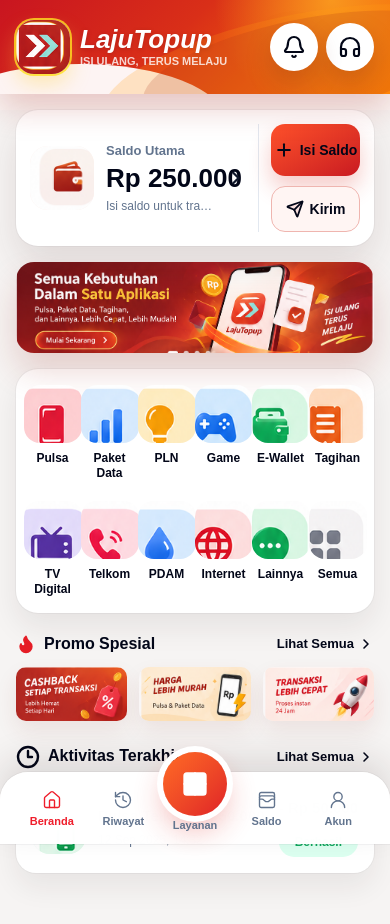
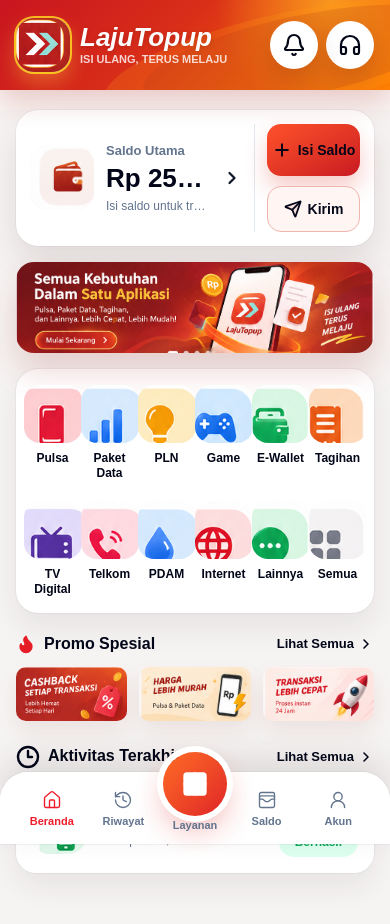
Before and after one commit to Dlennss/LajuTopup, a Next.js app in the folder pulsa-fe/: page / in a window 390 px wide. Shown: the top 924 px of the page. Built offline with nearby package versions, Linux system fonts and the light colour scheme; no server answers.

Commit message:
Polish mobile home header spacing

```diff
--- a/pulsa-fe/components/shared/AppTopHeader.tsx
+++ b/pulsa-fe/components/shared/AppTopHeader.tsx
@@ -17,13 +17,12 @@
   void saldo;
 
   return (
-    <header className="brand-app-header sticky top-0 z-20 overflow-hidden bg-[#c91d23] px-4 pb-4 pt-4 text-white shadow-[0_14px_30px_rgba(166,29,24,0.22)]">
+    <header className="brand-app-header sticky top-0 z-10 overflow-hidden bg-[#c91d23] px-4 py-4 text-white shadow-[0_12px_26px_rgba(166,29,24,0.2)]">
       <div className="pointer-events-none absolute inset-0 bg-[radial-gradient(circle_at_85%_0%,rgba(255,178,36,0.72),transparent_34%),linear-gradient(135deg,#c91520_0%,#d92f18_44%,#ff7b00_100%)]" />
-      <div className="pointer-events-none absolute -left-16 bottom-[-82px] h-28 w-72 rounded-[50%] bg-white/95" />
-      <div className="pointer-events-none absolute left-[36%] top-5 h-24 w-80 -rotate-12 rounded-[50%] bg-[#90151d]/18" />
-      <div className="pointer-events-none absolute right-[-24%] top-4 h-28 w-96 -rotate-12 rounded-[50%] bg-[#ff9c12]/22" />
+      <div className="pointer-events-none absolute left-[36%] top-4 h-20 w-80 -rotate-12 rounded-[50%] bg-[#90151d]/18" />
+      <div className="pointer-events-none absolute right-[-24%] top-3 h-24 w-96 -rotate-12 rounded-[50%] bg-[#ff9c12]/22" />
 
-      <div className="relative flex h-[62px] items-center justify-between gap-2">
+      <div className="relative flex h-[58px] items-center justify-between gap-2">
         <div className="flex min-w-0 flex-1 items-center">
           <Link
             href={homeHref}
--- a/pulsa-fe/components/user/LajuTopupHomeScreen.tsx
+++ b/pulsa-fe/components/user/LajuTopupHomeScreen.tsx
@@ -86,11 +86,11 @@
 
   return (
     <main className="min-h-svh bg-[#f6f4f3] pb-28 text-slate-950">
-      <section className="mt-4 px-4">
-        <div className="relative z-10 overflow-hidden rounded-[22px] bg-white p-3.5 shadow-[0_18px_38px_rgba(80,39,35,0.13)] ring-1 ring-slate-950/[0.04]">
-          <div className="grid grid-cols-[minmax(0,1fr)_92px] gap-2.5 min-[390px]:grid-cols-[minmax(0,1fr)_102px] min-[390px]:gap-3">
-            <Link href={saldoHref} prefetch={false} className="flex min-w-0 items-center gap-3">
-              <div className="relative grid h-[58px] w-[58px] shrink-0 place-items-center overflow-hidden rounded-[18px] bg-[#fff1ed] min-[390px]:h-[64px] min-[390px]:w-[64px]">
+      <section className="mt-5 px-4">
+        <div className="relative rounded-[22px] bg-white p-3.5 shadow-[0_18px_38px_rgba(80,39,35,0.13)] ring-1 ring-slate-950/[0.04]">
+          <div className="grid min-h-[104px] grid-cols-[minmax(0,1fr)_88px] items-center gap-2.5 min-[360px]:grid-cols-[minmax(0,1fr)_106px] min-[390px]:gap-3">
+            <Link href={saldoHref} prefetch={false} className="flex min-w-0 items-center gap-2.5 min-[390px]:gap-3">
+              <div className="relative grid h-[54px] w-[54px] shrink-0 place-items-center overflow-hidden rounded-[17px] bg-[#fff1ed] min-[390px]:h-[64px] min-[390px]:w-[64px] min-[390px]:rounded-[18px]">
                 <Image
                   src={`${assetBase}/02_balance_card/saldo_icon.png`}
                   alt=""
@@ -102,7 +102,7 @@
               </div>
               <div className="min-w-0">
                 <p className="text-[12px] font-semibold text-slate-500 min-[390px]:text-[13px]">Saldo Utama</p>
-                <p className="mt-1 whitespace-nowrap text-[23px] font-black leading-none tracking-tight text-slate-950 min-[390px]:text-[26px]">
+                <p className="mt-1 truncate text-[20px] font-black leading-none tracking-tight text-slate-950 min-[390px]:text-[26px]">
                   {formatRupiah(saldo)}
                 </p>
                 <p className="mt-1.5 truncate text-[11px] font-medium text-slate-500 min-[390px]:text-[12px]">
@@ -116,18 +116,18 @@
               <Link
                 href={topupHref}
                 prefetch={false}
-                className="inline-flex h-[48px] items-center justify-center gap-1 rounded-[14px] bg-linear-to-br from-[#ff512b] to-[#c91821] text-[12px] font-black text-white shadow-[0_12px_22px_rgba(216,42,28,0.24)] min-[390px]:h-[52px] min-[390px]:gap-1.5 min-[390px]:text-[14px]"
+                className="inline-flex h-[46px] min-w-0 items-center justify-center gap-1 rounded-[14px] bg-linear-to-br from-[#ff512b] to-[#c91821] text-[12px] font-black text-white shadow-[0_12px_22px_rgba(216,42,28,0.24)] min-[390px]:h-[52px] min-[390px]:gap-1.5 min-[390px]:text-[14px]"
               >
-                <Plus className="h-5 w-5" strokeWidth={2.3} />
-                <span className="whitespace-nowrap">Isi Saldo</span>
+                <Plus className="h-4.5 w-4.5 shrink-0 min-[390px]:h-5 min-[390px]:w-5" strokeWidth={2.3} />
+                <span className="truncate">Isi Saldo</span>
               </Link>
               <Link
                 href={sendHref}
                 prefetch={false}
-                className="inline-flex h-[42px] items-center justify-center gap-1.5 rounded-[14px] border border-[#efb5af] bg-[#fff5f3] text-[12px] font-black text-[#bd1e24] min-[390px]:h-[46px] min-[390px]:text-[14px]"
+                className="inline-flex h-[40px] min-w-0 items-center justify-center gap-1 rounded-[14px] border border-[#efb5af] bg-[#fff5f3] text-[12px] font-black text-[#bd1e24] min-[390px]:h-[46px] min-[390px]:gap-1.5 min-[390px]:text-[14px]"
               >
-                <Send className="h-4.5 w-4.5 fill-[#bd1e24]/10" strokeWidth={2.4} />
-                Kirim
+                <Send className="h-4 w-4 shrink-0 fill-[#bd1e24]/10 min-[390px]:h-4.5 min-[390px]:w-4.5" strokeWidth={2.4} />
+                <span className="truncate">Kirim</span>
               </Link>
             </div>
           </div>
```
